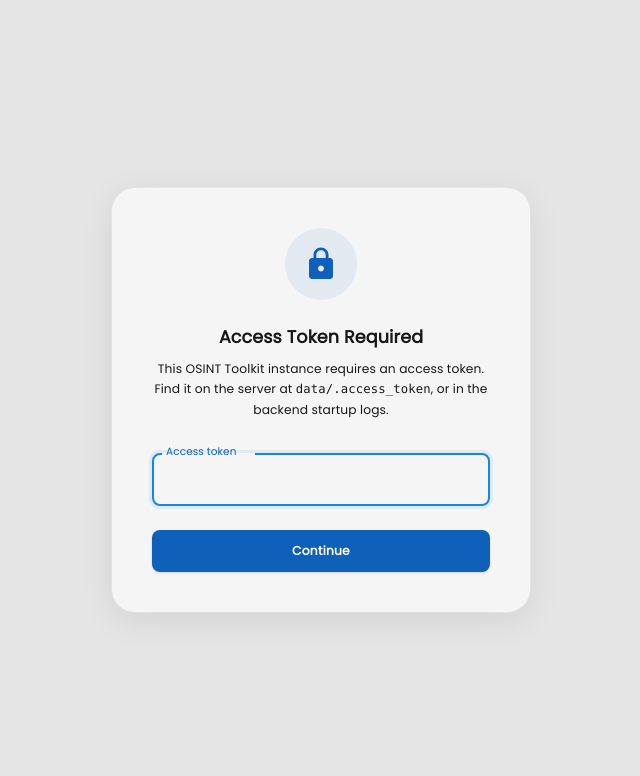
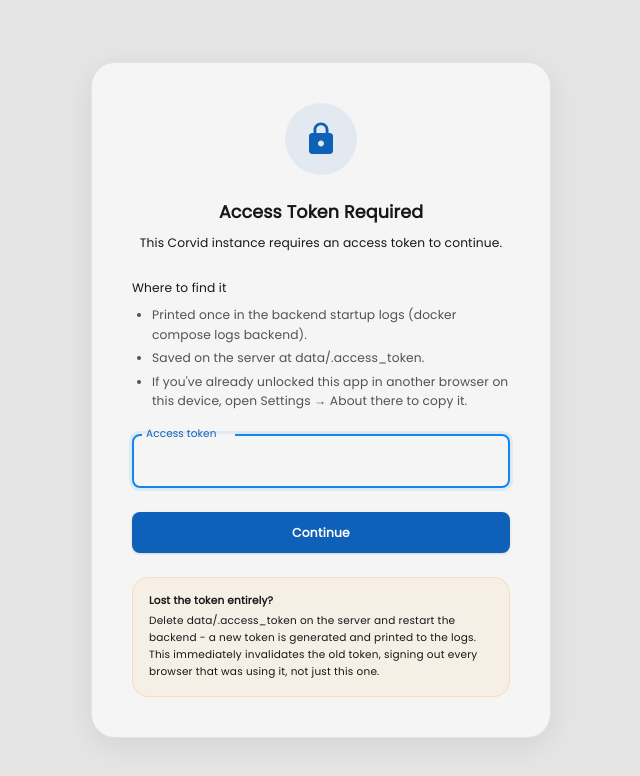
Before and after one commit to z0rats/corvid, a React (Create React App) app in the folder frontend/: page / in a window 1280 px wide. Shown: the top 776 px of the page, without its empty margins (319-959 px from the left). Built offline with nearby package versions, Linux system fonts and the light colour scheme; no server answers.

Commit message:
feat(frontend): improve access-token UX (reveal/copy/forget)

```diff
--- a/frontend/src/core/components/ui/AccessGate.jsx
+++ b/frontend/src/core/components/ui/AccessGate.jsx
@@ -1,4 +1,5 @@
 import React, { useState } from 'react';
+import { useTranslation } from 'react-i18next';
 import Box from '@mui/material/Box';
 import Button from '@mui/material/Button';
 import TextField from '@mui/material/TextField';
@@ -8,6 +9,7 @@
 import { getAccessToken, setAccessToken } from '../../utils/accessToken';
 
 function AccessGate({ children }) {
+  const { t } = useTranslation();
   const [value, setValue] = useState('');
 
   const handleSubmit = (event) => {
@@ -31,9 +33,10 @@
         flexDirection: 'column',
         alignItems: 'center',
         justifyContent: 'center',
-        height: '100vh',
+        minHeight: '100vh',
         bgcolor: 'background.default',
         p: 3,
+        overflowY: 'auto',
       }}
     >
       <Box
@@ -44,7 +47,7 @@
           flexDirection: 'column',
           alignItems: 'center',
           width: '100%',
-          maxWidth: 420,
+          maxWidth: 460,
           p: 5,
           borderRadius: 3,
           bgcolor: 'background.paper',
@@ -78,21 +81,37 @@
         </Box>
 
         <Typography variant="h5" sx={{ mb: 1, textAlign: 'center' }}>
-          Access Token Required
+          {t('accessGate.title')}
         </Typography>
 
         <Typography
           variant="body2"
           color="text.secondary"
-          sx={{ mb: 4, textAlign: 'center', lineHeight: 1.7 }}
+          sx={{ mb: 3, textAlign: 'center', lineHeight: 1.7 }}
         >
-          This OSINT Toolkit instance requires an access token. Find it on the
-          server at <code>data/.access_token</code>, or in the backend startup logs.
+          {t('accessGate.description')}
         </Typography>
+
+        <Box sx={{ width: '100%', mb: 3 }}>
+          <Typography variant="subtitle2" sx={{ mb: 1 }}>
+            {t('accessGate.whereToFindTitle')}
+          </Typography>
+          <Box component="ul" sx={{ m: 0, pl: 2.5, color: 'text.secondary' }}>
+            <Typography component="li" variant="body2" sx={{ mb: 0.5 }}>
+              {t('accessGate.whereToFindStep1')}
+            </Typography>
+            <Typography component="li" variant="body2" sx={{ mb: 0.5 }}>
+              {t('accessGate.whereToFindStep2')}
+            </Typography>
+            <Typography component="li" variant="body2">
+              {t('accessGate.whereToFindStep3')}
+            </Typography>
+          </Box>
+        </Box>
 
         <TextField
           type="password"
-          label="Access token"
+          label={t('accessGate.tokenLabel')}
           value={value}
           onChange={(e) => setValue(e.target.value)}
           fullWidth
@@ -100,9 +119,28 @@
           sx={{ mb: 3 }}
         />
 
-        <Button type="submit" variant="contained" color="primary" fullWidth>
-          Continue
+        <Button type="submit" variant="contained" color="primary" fullWidth sx={{ mb: 3 }}>
+          {t('accessGate.continueButton')}
         </Button>
+
+        <Box
+          sx={(theme) => ({
+            width: '100%',
+            p: 2,
+            borderRadius: 2,
+            bgcolor: theme.palette.mode === 'dark'
+              ? alpha(theme.palette.warning.main, 0.08)
+              : alpha(theme.palette.warning.main, 0.06),
+            border: `1px solid ${alpha(theme.palette.warning.main, 0.2)}`,
+          })}
+        >
+          <Typography variant="caption" sx={{ fontWeight: 600, display: 'block', mb: 0.5 }}>
+            {t('accessGate.lostTokenTitle')}
+          </Typography>
+          <Typography variant="caption" color="text.secondary" sx={{ lineHeight: 1.6, display: 'block' }}>
+            {t('accessGate.lostTokenBody')}
+          </Typography>
+        </Box>
       </Box>
     </Box>
   );
--- a/frontend/src/core/i18n/locales/en/settings.json
+++ b/frontend/src/core/i18n/locales/en/settings.json
@@ -78,9 +78,28 @@
     }
   },
   "about": {
-    "title": "About - OSINT Toolkit",
-    "body": "OSINT Toolkit is a self-hostable, on-demand analysis platform designed for security specialists. It consolidates various security tools into a single, easy-to-use environment, streamlining everyday investigative tasks. Optimized for single-user operation, OSINT Toolkit runs locally in a Docker container and is not intended for long-term data storage or management. Instead, it focuses on accelerating daily workflows, such as news aggregation and analysis, IOC and email investigations, and the creation of threat detection rules. To further enhance efficiency, OSINT Toolkit integrates generative AI capabilities, providing additional support for analysis and decision-making. Beyond its practical applications, the project also serves as a personal playground for experimenting with new technologies and automation possibilities, potentially laying the foundation for a future commercial cloud platform.",
-    "nameNote": "The name OSINT Toolkit is a temporary name. The name may be changed in the future."
+    "title": "About - Corvid",
+    "body": "Corvid is a self-hostable, on-demand analysis platform designed for security specialists. It consolidates various security tools into a single, easy-to-use environment, streamlining everyday investigative tasks. Optimized for single-user operation, Corvid runs locally in a Docker container and is not intended for long-term data storage or management. Instead, it focuses on accelerating daily workflows, such as news aggregation and analysis, IOC and email investigations, and the creation of threat detection rules. To further enhance efficiency, Corvid integrates generative AI capabilities, providing additional support for analysis and decision-making. Beyond its practical applications, the project also serves as a personal playground for experimenting with new technologies and automation possibilities, potentially laying the foundation for a future commercial cloud platform.",
+    "nameNote": "The name Corvid may still change in the future.",
+    "accessToken": {
+      "title": "Access Token",
+      "description": "The token this browser uses to authenticate with the backend. Copy it to unlock the app in another browser, or forget it to lock this one.",
+      "show": "Show token",
+      "hide": "Hide token",
+      "copy": "Copy token",
+      "copied": "Token copied to clipboard.",
+      "forgetButton": "Forget token on this browser",
+      "forgetConfirm": "This will sign you out of this browser. You'll need the token again (from the server logs, data/.access_token, or another already-unlocked browser) to get back in. Continue?"
+    }
+  },
+  "quota": {
+    "title": "API Quota",
+    "description": "Live remaining usage for the providers that expose a quota endpoint (VirusTotal, Shodan, Hunter.io).",
+    "refresh": "Refresh",
+    "notConfigured": "No API key configured",
+    "usedOfLimit": "{{used}} / {{limit}} used",
+    "remainingOnly": "{{remaining}} remaining",
+    "loadError": "Failed to load quota status."
   },
   "notifications": {
     "apiKeySaved": "API key configured successfully.",
--- a/frontend/src/core/utils/accessToken.js
+++ b/frontend/src/core/utils/accessToken.js
@@ -1,4 +1,4 @@
-const STORAGE_KEY = 'otk_access_token';
+const STORAGE_KEY = 'corvid_access_token';
 
 export function getAccessToken() {
   return localStorage.getItem(STORAGE_KEY) || '';
--- a/frontend/src/features/settings/about/About.jsx
+++ b/frontend/src/features/settings/about/About.jsx
@@ -1,16 +1,45 @@
-import React from 'react';
+import React, { useState } from 'react';
 import { useAtomValue } from 'jotai';
 import { useTranslation } from 'react-i18next';
 import Box from '@mui/material/Box';
+import Button from '@mui/material/Button';
 import Card from '@mui/material/Card';
+import Dialog from '@mui/material/Dialog';
+import DialogActions from '@mui/material/DialogActions';
+import DialogContent from '@mui/material/DialogContent';
+import DialogContentText from '@mui/material/DialogContentText';
+import DialogTitle from '@mui/material/DialogTitle';
+import IconButton from '@mui/material/IconButton';
+import TextField from '@mui/material/TextField';
+import Tooltip from '@mui/material/Tooltip';
 import Typography from '@mui/material/Typography';
 import { useTheme } from '@mui/material/styles';
+import ContentCopyIcon from '@mui/icons-material/ContentCopy';
+import VisibilityIcon from '@mui/icons-material/Visibility';
+import VisibilityOffIcon from '@mui/icons-material/VisibilityOff';
 import { appVersionAtom } from '../../../core/state/atoms';
+import { getAccessToken, clearAccessToken } from '../../../core/utils/accessToken';
+import { useNotification } from '../../../core/hooks/ui/useNotification';
+import NotificationSnackbar from '../components/ui/NotificationSnackbar';
 
 export default function About() {
   const { t } = useTranslation('settings');
   const theme = useTheme();
   const appVersion = useAtomValue(appVersionAtom);
+  const { notification, showSuccess, hideNotification } = useNotification();
+  const [tokenVisible, setTokenVisible] = useState(false);
+  const [forgetDialogOpen, setForgetDialogOpen] = useState(false);
+  const token = getAccessToken();
+
+  const handleCopy = async () => {
+    await navigator.clipboard.writeText(token);
+    showSuccess(t('about.accessToken.copied'));
+  };
+
+  const handleForget = () => {
+    clearAccessToken();
+    window.location.reload();
+  };
 
   return (
     <Box>
@@ -26,6 +55,63 @@
           {t('about.nameNote')}
         </Typography>
       </Card>
+
+      {/* Access Token Card */}
+      {token && (
+        <Card elevation={0} sx={{ p: 2, mb: 1, borderRadius: 1, border: 'none', backgroundColor: theme.palette.background.paper }}>
+          <Typography variant="h6" gutterBottom>
+            {t('about.accessToken.title')}
+          </Typography>
+          <Typography variant="body2" color="text.secondary" sx={{ mb: 2 }}>
+            {t('about.accessToken.description')}
+          </Typography>
+
+          <Box sx={{ display: 'flex', alignItems: 'center', gap: 1, maxWidth: 480 }}>
+            <TextField
+              type={tokenVisible ? 'text' : 'password'}
+              value={token}
+              size="small"
+              fullWidth
+              slotProps={{ input: { readOnly: true } }}
+            />
+            <Tooltip title={t(tokenVisible ? 'about.accessToken.hide' : 'about.accessToken.show')}>
+              <IconButton onClick={() => setTokenVisible((v) => !v)}>
+                {tokenVisible ? <VisibilityOffIcon /> : <VisibilityIcon />}
+              </IconButton>
+            </Tooltip>
+            <Tooltip title={t('about.accessToken.copy')}>
+              <IconButton onClick={handleCopy}>
+                <ContentCopyIcon />
+              </IconButton>
+            </Tooltip>
+          </Box>
+
+          <Button
+            variant="outlined"
+            color="error"
+            size="small"
+            sx={{ mt: 2 }}
+            onClick={() => setForgetDialogOpen(true)}
+          >
+            {t('about.accessToken.forgetButton')}
+          </Button>
+        </Card>
+      )}
+
+      <Dialog open={forgetDialogOpen} onClose={() => setForgetDialogOpen(false)}>
+        <DialogTitle>{t('about.accessToken.forgetButton')}</DialogTitle>
+        <DialogContent>
+          <DialogContentText>{t('about.accessToken.forgetConfirm')}</DialogContentText>
+        </DialogContent>
+        <DialogActions>
+          <Button onClick={() => setForgetDialogOpen(false)} variant="outlined">Cancel</Button>
+          <Button onClick={handleForget} variant="contained" color="error" autoFocus>
+            {t('about.accessToken.forgetButton')}
+          </Button>
+        </DialogActions>
+      </Dialog>
+
+      <NotificationSnackbar notification={notification} onClose={hideNotification} />
     </Box>
   );
 }
```
Also changed, not shown: frontend/src/core/i18n/locales/ru/settings.json (+22 -3 lines).
